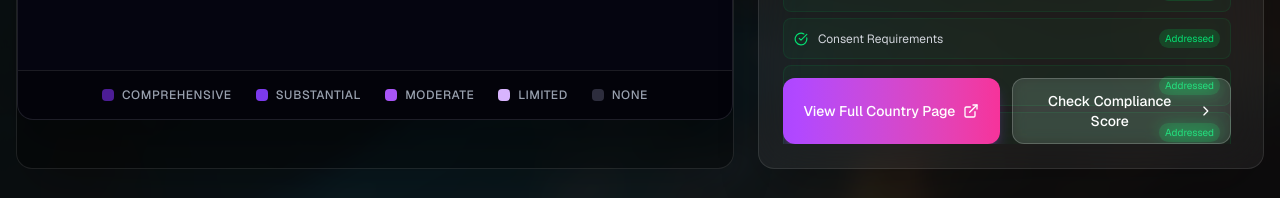
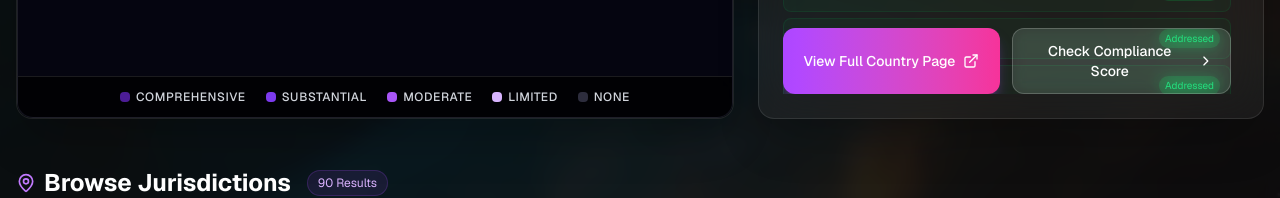
Before and after one commit to yashkulshrestha1102/data-protection-galaxy, a Next.js app: page /map in a window 1280 px wide. Shown: the part 869-1067 px from the top of the page. Built offline with nearby package versions, Linux system fonts and the light colour scheme; no server answers.

Commit message:
cut button issue again

```diff
--- a/app/map/page.tsx
+++ b/app/map/page.tsx
@@ -132,17 +132,18 @@ export default function MapPage() {
         {/* Main Layout */}
         <div className="grid grid-cols-1 xl:grid-cols-12 gap-6 mb-12 items-stretch">
 
-          {/* ✅ Map Container - Height auto adjusts */}
-          <div className="xl:col-span-7 relative w-full h-[500px] xl:h-[650px] bg-black/40 rounded-2xl border border-white/10 overflow-hidden shadow-2xl">
+          {/* ✅ Map Container */}
+          <div className="xl:col-span-7 relative w-full h-[500px] xl:h-[75vh] min-h-[500px] bg-black/40 rounded-2xl border border-white/10 overflow-hidden shadow-2xl flex flex-col">
             <Globe3D
               onCountryClick={(id) => setSelectedCountryId(id)}
               selectedCountryId={selectedCountryId}
             />
           </div>
 
-          {/* ✅ Country Detail Container - Flex scroll for buttons fix */}
-          <div className="xl:col-span-5 bg-white/5 border border-white/10 rounded-2xl backdrop-blur-xl h-[500px] xl:h-[650px] shadow-2xl relative flex flex-col">
-            <div className="flex-1 overflow-y-auto custom-scrollbar p-5 md:p-6 relative">
+          {/* ✅ Country Detail Container */}
+          <div className="xl:col-span-5 bg-white/5 border border-white/10 rounded-2xl backdrop-blur-xl h-[600px] xl:h-[75vh] shadow-2xl relative flex flex-col overflow-hidden">
+            {/* Padding bottom (pb-24) ensures buttons don't hide behind scroll end */}
+            <div className="flex-1 overflow-y-auto custom-scrollbar p-5 md:p-6 pb-24">
               <CountryDetail country={selectedCountry || null} />
             </div>
           </div>
--- a/components/map/Globe3D.tsx
+++ b/components/map/Globe3D.tsx
@@ -14,7 +14,7 @@ interface Globe3DProps {
   selectedCountryId: string;
 }
 
-// ✅ Reliable TopoJSON URL (High performance & stable)
+// ✅ Reliable TopoJSON URL
 const geoUrl = "https://cdn.jsdelivr.net/npm/world-atlas@2/countries-110m.json";
 
 export const Globe3D = ({ onCountryClick, selectedCountryId }: Globe3DProps) => {
@@ -59,14 +59,14 @@ export const Globe3D = ({ onCountryClick, selectedCountryId }: Globe3DProps) =>
 
   const getFillColor = (countryId: string) => {
     const country = countries.find(c => c.id === countryId);
-    if (!country) return "#1e1e2f"; // Default dark for non-listed countries
+    if (!country) return "#1e1e2f";
 
     switch (country.level) {
-      case 'Comprehensive': return "#4c1d95"; // Deep Purple
-      case 'Substantial': return "#7c3aed"; // Purple
-      case 'Moderate': return "#a855f7"; // Light Purple
-      case 'Limited': return "#d8b4fe"; // Very Light Purple
-      case 'None': return "#2d2d3d"; // Dark Gray
+      case 'Comprehensive': return "#4c1d95";
+      case 'Substantial': return "#7c3aed";
+      case 'Moderate': return "#a855f7";
+      case 'Limited': return "#d8b4fe";
+      case 'None': return "#2d2d3d";
       default: return "#2d2d3d";
     }
   };
@@ -76,26 +76,25 @@ export const Globe3D = ({ onCountryClick, selectedCountryId }: Globe3DProps) =>
   return (
     <div
       ref={containerRef}
-      // ✅ Fixed Height to fit perfectly in the 600px parent box
-      className="relative w-full h-[600px] rounded-2xl overflow-hidden bg-[#050510] border border-white/10 shadow-2xl flex flex-col"
+      // ✅ FIX: Using h-full to fill the parent container perfectly
+      className="relative w-full h-full rounded-2xl overflow-hidden bg-[#050510] border border-white/10 shadow-2xl flex flex-col"
       onMouseMove={handleMouseMove}
     >
 
       {/* ===== MAP AREA ===== */}
-      <div className="flex-1 w-full flex items-center justify-center p-2">
+      <div className="flex-1 w-full flex items-center justify-center">
         <ComposableMap
           projection="geoMercator"
           projectionConfig={{
-            scale: 110, // Zoom level adjusted for perfect fit
-            center: [0, 20]
+            scale: 100, // ✅ ZOOM OUT: Reduced from 110 to 100
+            center: [0, 25]
           }}
           className="w-full h-full outline-none"
         >
-          <ZoomableGroup center={[0, 20]} zoom={1}>
+          <ZoomableGroup center={[0, 25]} zoom={1}>
             <Geographies geography={geoUrl}>
               {({ geographies }) =>
                 geographies.map((geo) => {
-                  // The jsdelivr topojson uses "name" property for country names
                   const geoName = geo.properties.name || "";
                   const countryData = countries.find(c => c.name === geoName || geoName.includes(c.name) || c.name.includes(geoName));
 
@@ -111,7 +110,7 @@ export const Globe3D = ({ onCountryClick, selectedCountryId }: Globe3DProps) =>
                       fill={countryId ? getFillColor(countryId) : "#1a1a2e"}
                       stroke="#050510"
                       strokeWidth={0.5}
-  className={`${selectedCountryId === countryId ? 'opacity-100' : 'opacity-80 hover:opacity-100'}`}
+                      className={`outline-none transition-opacity duration-200 ${selectedCountryId === countryId ? 'opacity-100' : 'opacity-80 hover:opacity-100'}`}
                     />
                   );
                 })
@@ -121,8 +120,9 @@ export const Globe3D = ({ onCountryClick, selectedCountryId }: Globe3DProps) =>
         </ComposableMap>
       </div>
 
-      {/* ===== LEGEND (Color Coding) ===== */}
-      <div className="w-full px-6 py-4 border-t border-white/10 bg-black/40 flex flex-wrap items-center justify-center gap-4 md:gap-6 shrink-0">
+      {/* ===== LEGEND ===== */}
+      {/* ✅ FIX: Absolute positioned at bottom so it NEVER gets cut off */}
+      <div className="absolute bottom-0 left-0 right-0 px-4 py-3 bg-black/70 backdrop-blur-md border-t border-white/10 flex flex-wrap items-center justify-center gap-x-5 gap-y-2 z-10">
         {[
           { label: 'Comprehensive', color: '#4c1d95' },
           { label: 'Substantial', color: '#7c3aed' },
@@ -130,9 +130,9 @@ export const Globe3D = ({ onCountryClick, selectedCountryId }: Globe3DProps) =>
           { label: 'Limited', color: '#d8b4fe' },
           { label: 'None', color: '#2d2d3d' }
         ].map((level) => (
-          <div key={level.label} className="flex items-center gap-2">
-            <span className="w-3 h-3 rounded-sm" style={{ backgroundColor: level.color }} />
-            <span className="text-[10px] md:text-xs font-medium text-gray-400 uppercase tracking-wider">{level.label}</span>
+          <div key={level.label} className="flex items-center gap-1.5">
+            <span className="w-2.5 h-2.5 rounded-sm" style={{ backgroundColor: level.color }} />
+            <span className="text-[10px] md:text-xs font-medium text-gray-300 uppercase tracking-wider">{level.label}</span>
           </div>
         ))}
       </div>
@@ -140,13 +140,13 @@ export const Globe3D = ({ onCountryClick, selectedCountryId }: Globe3DProps) =>
       {/* ===== TOOLTIP ===== */}
       {hoveredCountryData && (
         <div
-          className="absolute pointer-events-none z-50 px-4 py-2 bg-black/90 backdrop-blur-md border border-pink-500/50 rounded-xl shadow-2xl text-sm text-white font-bold whitespace-nowrap flex items-center gap-2 transform -translate-x-1/2 -translate-y-[150%] transition-all duration-75 ease-out"
+          className="absolute pointer-events-none z-50 px-3 py-1.5 bg-black/90 backdrop-blur-md border border-pink-500/50 rounded-lg shadow-2xl text-xs text-white font-bold whitespace-nowrap flex items-center gap-2 transform -translate-x-1/2 -translate-y-[150%] transition-all duration-75 ease-out"
           style={{ left: tooltipPos.x, top: tooltipPos.y }}
         >
-          <span className="text-xl">{hoveredCountryData.flag}</span>
+          <span className="text-lg">{hoveredCountryData.flag}</span>
           <div>
             <div>{hoveredCountryData.name}</div>
-            <div className="text-[10px] text-pink-300 font-normal uppercase tracking-wider">{hoveredCountryData.level}</div>
+            <div className="text-[9px] text-pink-300 font-normal uppercase tracking-wider">{hoveredCountryData.level}</div>
           </div>
         </div>
       )}
```
Lines whose indentation alone changed are shown as unchanged.
